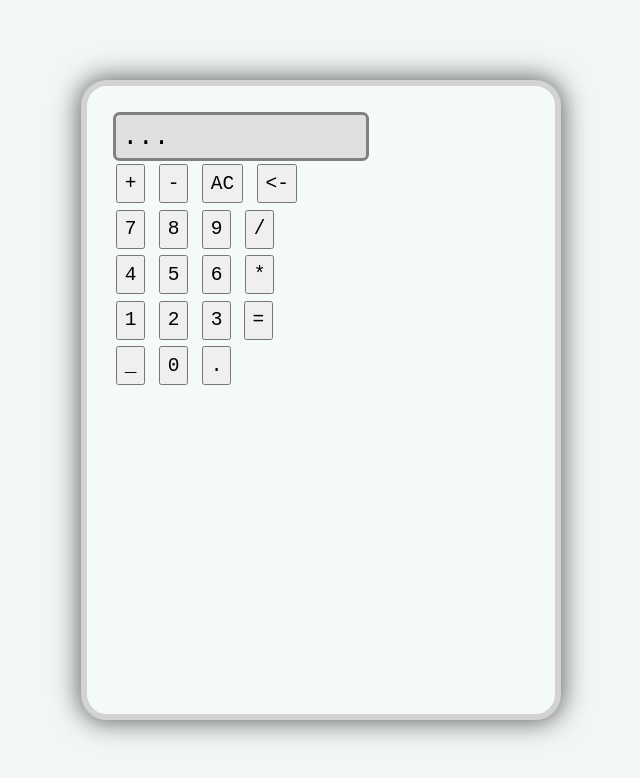
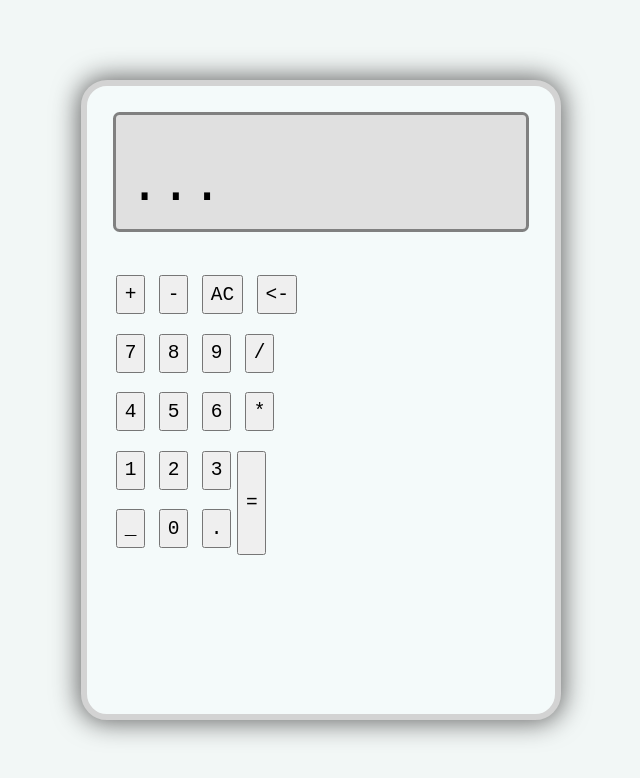
Before and after one commit to CrispDeserving/calculator-test, a plain HTML site: page index.html in a window 1280 px wide. Shown: the whole page, without its empty margins (319-959 px from the left). Drawn offline with Linux system fonts and the light colour scheme.

Commit message:
Add basic flexing to .display and .buttons

```diff
--- a/index.html
+++ b/index.html
@@ -22,6 +22,9 @@
     }
 
     .main-container {
+      display: flex;
+      flex-direction: column;
+      gap: 5vh;
       width: 60vh;
       height: 80vh;
       background-color: rgb(244, 250, 250);
@@ -38,22 +41,45 @@
     }
 
     .display {
-      padding: 0.5rem;
-      width: 20vw;
-      font-size: 2rem;
+      display: flex;
+      flex-direction: column;
+      justify-content: flex-end;
+      height: 15vh;
+      padding: 1rem;
+      font-size: 4rem;
       background: rgb(224, 224, 224);
       border: 0.25rem solid gray;
       border-radius: 0.5rem;
     }
 
-    .big-row {
+    .buttons {
       display: flex;
-      flex: 1;
-      gap: 0.5rem;
+      flex-direction: column;
+      gap: 1rem;
+      width: 50vw;
     }
 
     .row {
       flex: 1;
+    }
+
+    .big-row {
+      display: flex;
+      flex: 1;
+    }
+
+    .rows {
+      display: flex;
+      flex-direction: column;
+      gap: 1rem;
+    }
+
+    .big-equals {
+      height: 100%;
+    }
+
+    .equals {
+      height: 100%;
     }
   </style>
   <title>Calculator</title>
```
